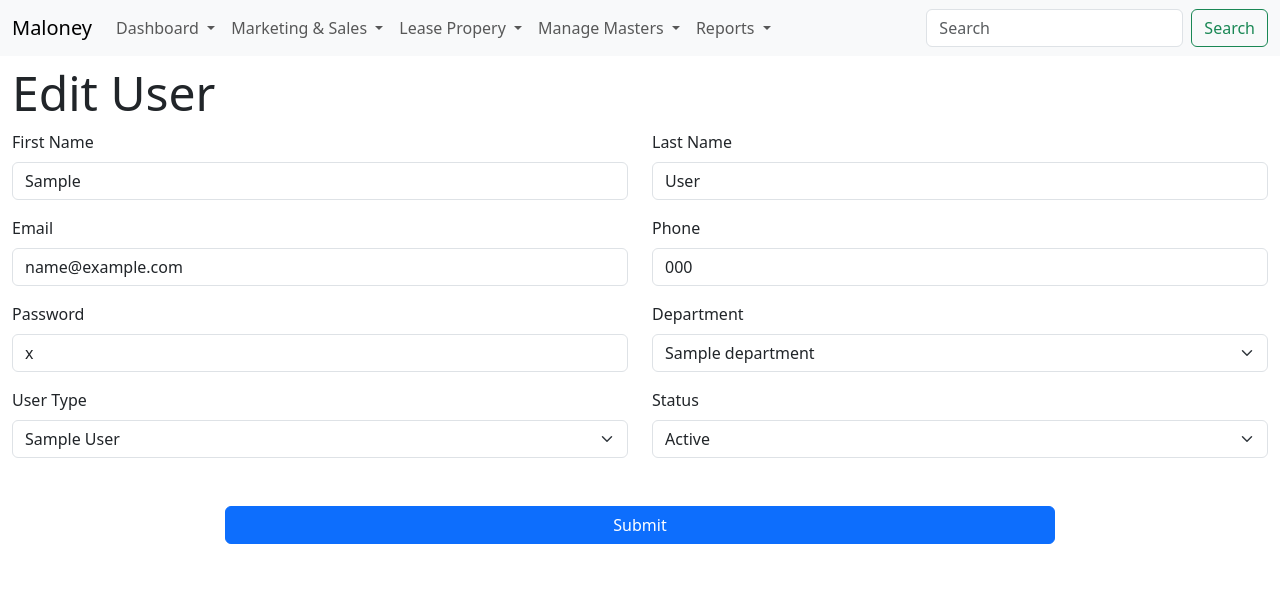
After one commit to Akshunya10/Maloney-CRM, a Django app: page /users/edit/1 in a window 1280 px wide. The commit adds this page. Shown: the top 591 px of the page. Run offline with Django 3.2, Linux system fonts and the light colour scheme; tables that the repository leaves empty hold one stand-in row (values such as "Sample post"); some libraries are stand-ins or nearby versions.

Commit message:
add user, edit user

```diff
--- a/maloneyWebApp/authentication/models.py
+++ b/maloneyWebApp/authentication/models.py
@@ -579,6 +579,10 @@ class LeadStatus(models.Model):
         managed = False
         db_table = 'lead_status'
 
+    def __str__(self):
+        return self.name
+
+
 
 class Leads(models.Model):
     prospect_name = models.CharField(max_length=300)
@@ -992,6 +996,8 @@ class Usertype(models.Model):
     class Meta:
         managed = False
         db_table = 'usertype'
+    def __str__(self):
+        return self.title
 
 
 class WorkingMember(models.Model):
--- /dev/null
+++ b/maloneyWebApp/authentication/templates/authentication/useredit.html
@@ -0,0 +1,130 @@
+{% extends 'maloneyWebApp/base.html' %}
+{% load lower_filter %}
+
+{% block title %}
+    User Edit
+{% endblock title %}
+
+
+{% block content %}
+
+<div class="container-fluid my-2">
+    <div class="row">
+        <div class="col">
+            <h1 class="display-5">Edit User</h1>
+        </div>
+    </div>
+    <div class="row">
+        <div class="col">
+            <form method="POST">
+                {% csrf_token %}
+                <div class="row">
+                    <div class="col-6">
+                        <div class="mb-3">
+                            <label for="firstname" class="form-label">First Name</label>
+                            <input type="text" class="form-control" id="firstname" name="firstname" value="{{user.first_name}}" required>
+                        </div>
+                    </div>
+
+                    <div class="col-6">
+                        <div class="mb-3">
+                            <label for="lastname" class="form-label">Last Name</label>
+                            <input type="text" class="form-control" id="lastname" name="lastname" value="{{user.last_name}}" required>
+                        </div>
+                    </div>
+                 </div>
+
+
+                 <div class="row">
+                    <div class="col-6">
+                        <div class="mb-3">
+                            <label for="email" class="form-label">Email</label>
+                            <input type="email" class="form-control" id="email" name="email" value="{{user.email}}" required>
+                        </div>
+                    </div>
+
+                    <div class="col-6">
+                        <div class="mb-3">
+                            <label for="phone" class="form-label">Phone</label>
+                            <input type="number" class="form-control" id="phone" name="phone" value="{{user.phone}}" required>
+                        </div>
+                    </div>
+                 </div>
+
+
+                 <div class="row">
+                    <div class="col-6">
+                        <div class="mb-3">
+                            <label for="password" class="form-label">Password</label>
+                            <input type="text" class="form-control" name="password" id="password" value="{{user.password}}" required>
+                        </div>
+                    </div>
+
+                    <div class="col-6">
+                        <label for="department" class="form-label">Department</label>
+                        <select class="form-select" aria-label="Default select example" name="department"  required>
+
+                            {% for item in department %}
+                            {% if forloop.counter == user.department_id %}
+                            <option value="{{forloop.counter}}" selected  >{{item.name}}</option>
+                            {% else %}
+                            <option value="{{forloop.counter}}"  >{{item.name}}</option>
+                            {% endif %}
+                            {% endfor %}
+
+                          </select>
+                    </div>
+                 </div>
+
+                 <div class="row">
+                    <div class="col-6">
+                        <label for="usertype" class="form-label">User Type</label>
+                        <select class="form-select" aria-label="Default select example" name="usertype" required>
+                            {% for item in usertype %}
+
+                            {% if forloop.counter == user.users_type %}
+                            <option value="{{forloop.counter}}" selected >{{item.title}}</option>
+                            {% else %}
+                            <option value="{{forloop.counter}}" >{{item.title}}</option>
+
+                            {% endif %}
+
+
+                            {% endfor %}
+                          </select>
+                    </div>
+
+                    <div class="col-6">
+                        <label for="status" class="form-label">Status</label>
+                        <select class="form-select" aria-label="Default select example" name="status" required>
+
+                            {% if user.status == '1' %}
+                            <option value="1" selected>Active</option>
+                            {% else %}
+                            <option value="1" >Active</option>
+                            {% endif %}
+
+                            {% if user.status == '0' %}
+                            <option value="0" selected>Inactive</option>
+                            {% else %}
+                            <option value="0" >Inactive</option>
+                            {% endif %}
+
+
+
+                          </select>
+                    </div>
+                 </div>
+
+            <div class="row my-5 d-flex align-items-center justify-content-center">
+                <div class="col-8">
+                    <button type="submit" class="btn btn-primary w-100">Submit</button>
+                </div>
+            </div>
+
+              </form>
+        </div>
+    </div>
+</div>
+
+{% endblock content %}
--- a/maloneyWebApp/authentication/urls.py
+++ b/maloneyWebApp/authentication/urls.py
@@ -4,6 +4,8 @@ from . import views
 
 urlpatterns = [
     path('',views.userlist,name='userlist'),
-    # path('add/',views.useradd,name='useradd'),
+    path('add/',views.useradd,name='useradd'),
+    path('edit/<int:id>',views.useredit,name='useredit'),
+
 
 ]
--- a/maloneyWebApp/authentication/views.py
+++ b/maloneyWebApp/authentication/views.py
@@ -1,5 +1,6 @@
-from django.shortcuts import render
+from django.shortcuts import render,redirect
 from .models import *
+import datetime
 # from authentication.forms import UserForm
 
 # Create your views here.
@@ -16,8 +17,92 @@ def userlist(request):
     print('department ',department)
     return render(request,'authentication/userlist.html',context)
 
-# def useradd(request):
-#     context={}
-#     form=UserForm()
-#     context['form']=form
-#     return render(request,'authentication/userform.html',context)
+def useradd(request):
+    context={}
+
+    if request.method == 'POST':
+        first_name=request.POST.get('firstname')
+        last_name=request.POST.get('lastname')
+        email=request.POST.get('email')
+        phone=request.POST.get('phone')
+        password=request.POST.get('password')
+        department=request.POST.get('department')
+        usertype=request.POST.get('usertype')
+        status=request.POST.get('status')
+        joindate= datetime.datetime.now()
+        print('firstname',first_name,last_name,email,phone,password,department,usertype,status,joindate)
+        if(Users.objects.filter(email=email).count()==0):
+            user=Users(first_name=first_name,last_name=last_name,email=email,password=password,phone=phone,department_id=department,users_type=usertype,join_date=joindate,status=status)
+            if(user):
+                user.save()
+                print('user saved', user)
+        return redirect('/users')
+
+    department=Department.objects.all()
+    status=LeadStatus.objects.all()
+    usertype=Usertype.objects.all()
+
+    context['department']=department
+    context['status']=status
+    context['usertype']=usertype
+
+
+    return render(request,'authentication/useradd.html',context)
+
+
+def useredit(request,id):
+    context={}
+    dbuser=Users.objects.filter(id=id).first()
+    if request.method == 'POST':
+        first_name=request.POST.get('firstname')
+        last_name=request.POST.get('lastname')
+        email=request.POST.get('email')
+        phone=request.POST.get('phone')
+        password=request.POST.get('password')
+        department=request.POST.get('department')
+        usertype=request.POST.get('usertype')
+        status=request.POST.get('status')
+        join_date=datetime.datetime.now()
+
+        print('firstname',first_name,last_name,email,phone,password,department,usertype,status,dbuser.join_date)
+        if(dbuser):
+
+            dbuser.first_name=first_name
+            dbuser.last_name=last_name
+            dbuser.email=email
+            dbuser.phone=phone
+            dbuser.password=password
+            dbuser.department_id=department
+            dbuser.users_type=usertype
+            dbuser.status=status
+
+            dbuser.save()
+
+        return redirect('/users')
+
+    department=Department.objects.all()
+    usertype=Usertype.objects.all()
+
+    context['department']=department
+    context['usertype']=usertype
+    context['user']=dbuser
+
+
+    return render(request,'authentication/useredit.html',context)
+
+
+def customernewupdate(request,id):
+    if request.user.is_admin:
+        if request.method=="POST":
+            pi=CustomerNew.objects.get(pk=id)
+            form=CustomerNewForm(request.POST,instance=pi)
+            if form.is_valid():
+                form.save()
+                messages.success(request,"successful")
+                return redirect('addcustomernew')
+
+        pi=CustomerNew.objects.get(pk=id)
+        form=CustomerNewForm(instance=pi)
+        return render(request,'authentication/updatecustomernew.html',{'form':form})
+    else:
+        return redirect('userlogin')
```
Also changed, not shown: maloneyWebApp/authentication/templates/authentication/useradd.html (added, +110 -0 lines), maloneyWebApp/authentication/templates/authentication/userform.html (deleted, +0 -16 lines), maloneyWebApp/authentication/templates/authentication/userlist.html (+7 -3 lines).
